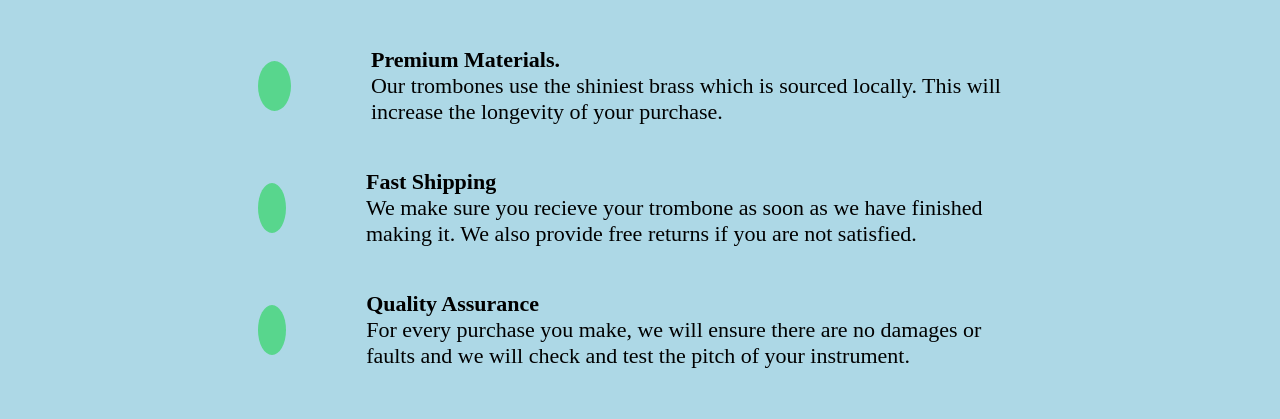
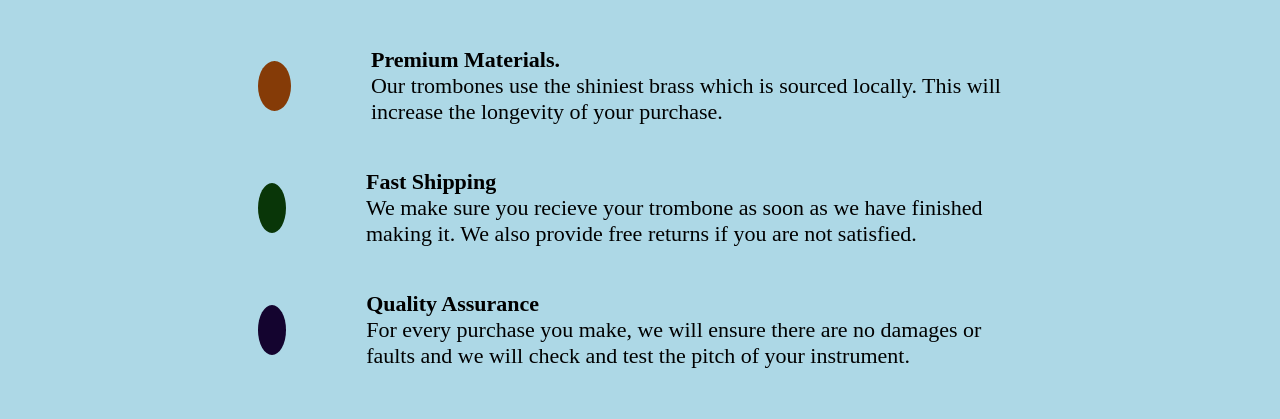
Before and after one commit to CodrinGavan/product-landing-page, a plain HTML site: page index.html in a window 1280 px wide. Shown: the part 262-681 px from the top of the page. Drawn offline with Linux system fonts and the light colour scheme.

Commit message:
Update styles.css

```diff
--- a/styles.css
+++ b/styles.css
@@ -77,19 +77,19 @@ header {
 .subheader1a, .circle {
   height: 50px;
   width: 50px;
-  background-color: #58D68D;
+  background-color: #853b07;
   border-radius: 50%;
 }
 .subheader2a, .square {
   height: 50px;
   width: 50px;
-  background-color: #58D68D;
+  background-color: #093608;
   border-radius: 50%;
 }
 .subheader3a, .right-angle {
   height: 50px;
   width: 50px;
-  background-color: #58D68D;
+  background-color: #14042f;
   border-radius: 50%;
 }
 
```
